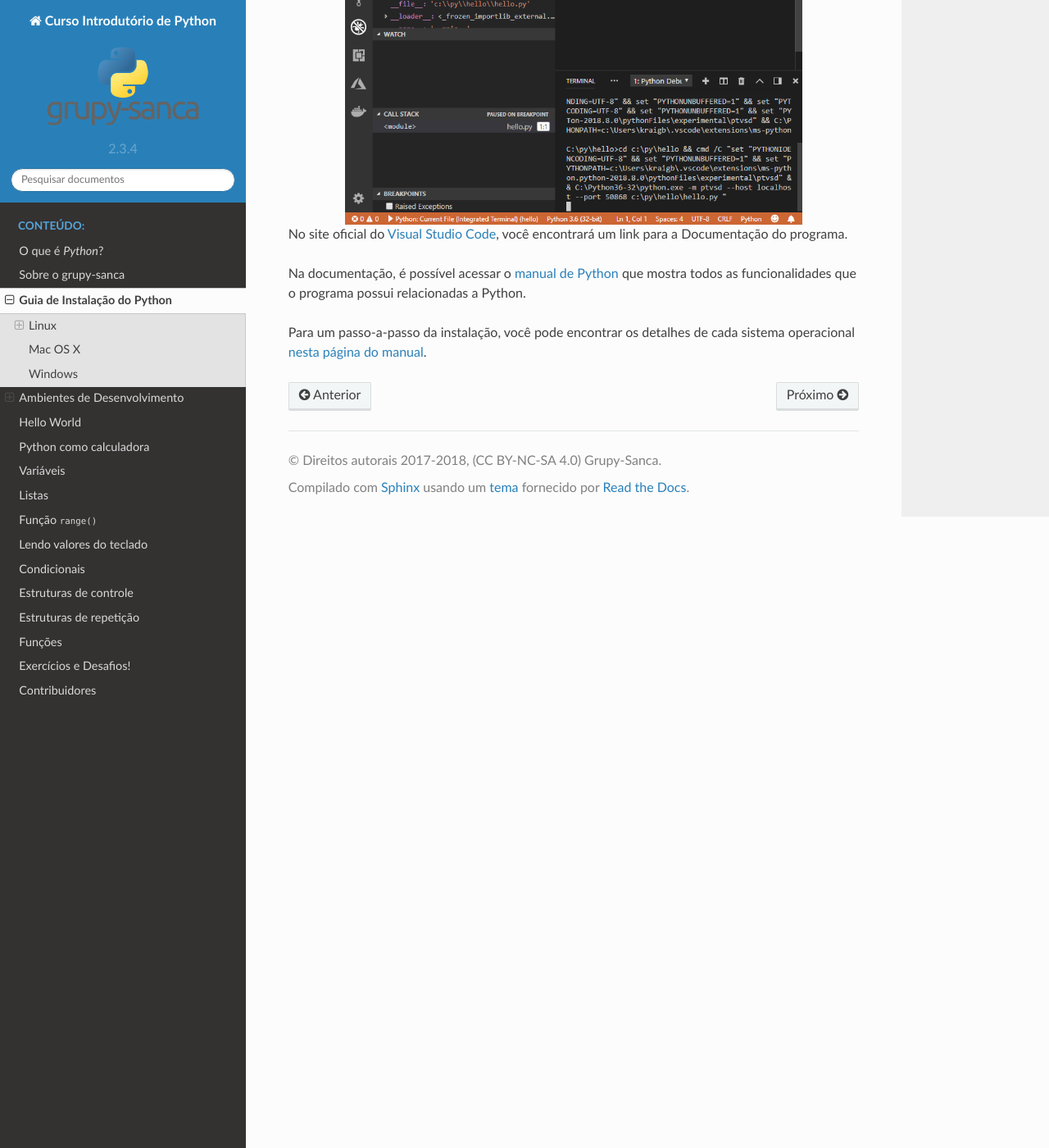
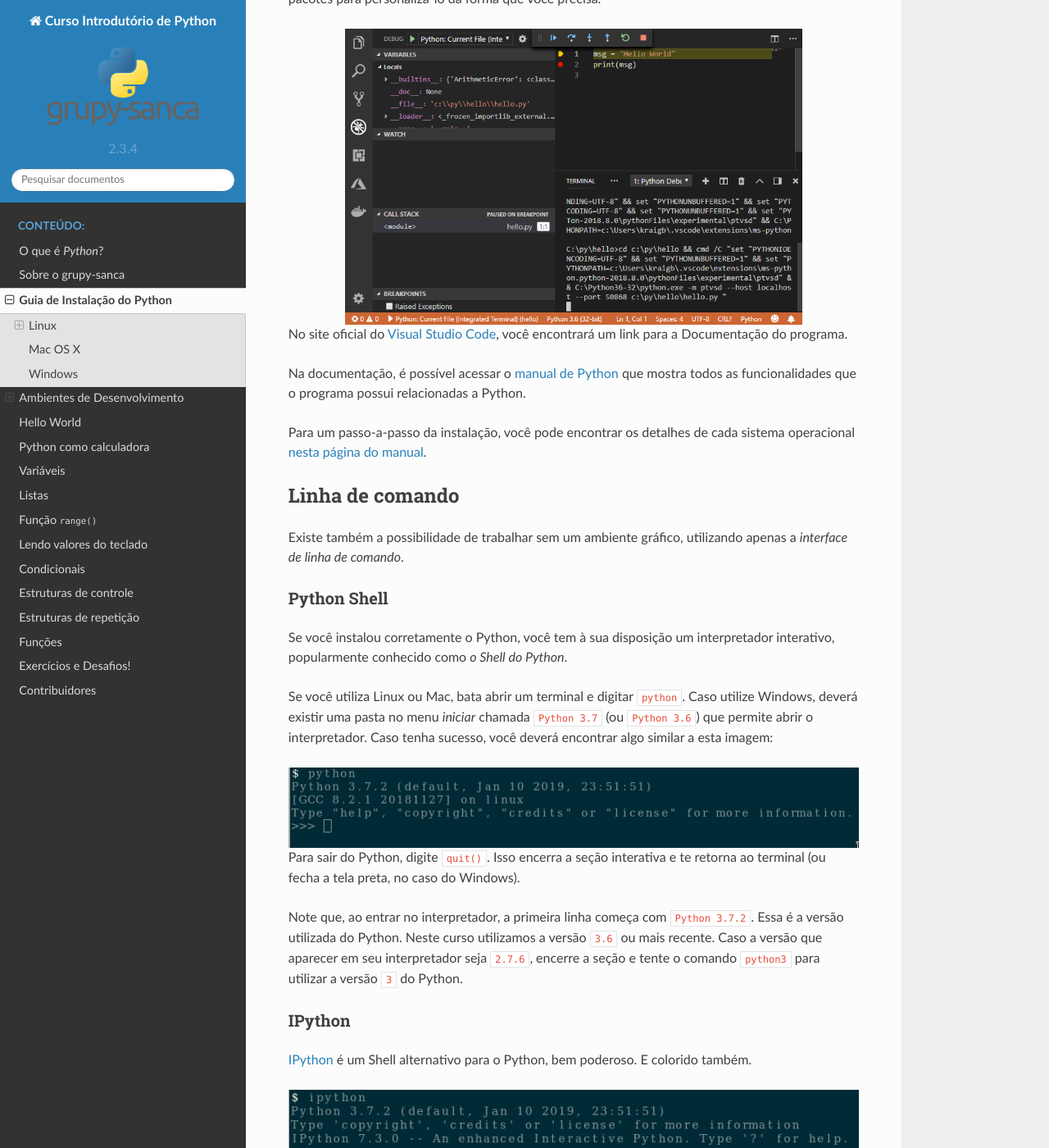
Before and after one commit to grupy-sanca/curso-python, a Sphinx documentation site: the page built from source/instalacao.rst, in a window 1280 px wide and 1400 px high, scrolled down 5249 px. Shown: the whole window at 82% size. Built offline with Sphinx 7.4.7 and the Read the Docs theme 2.0.0, drawn with Linux system fonts in a browser that asks for light colours.

Commit message:
Adiciona interpretador Python nos ambientes de desenvolvimento

```diff
--- a/new_words_spell_checker.txt
+++ b/new_words_spell_checker.txt
@@ -48,6 +48,7 @@
 Python
 Rondinelly
 SEnC
+Shell
 Sims
 source
 Spotify
--- a/source/instalacao.rst
+++ b/source/instalacao.rst
@@ -198,4 +189,32 @@
 
 Para um passo-a-passo da instalação, você pode encontrar os detalhes de cada sistema operacional `nesta página do manual <https://code.visualstudio.com/docs/setup/setup-overview>`_.
 
-.. colocar aqui outras IDEs
+
+Linha de comando
+----------------
+
+Existe também a possibilidade de trabalhar sem um ambiente gráfico, utilizando apenas a *interface de linha de comando*.
+
+Python Shell
+~~~~~~~~~~~~
+
+Se você instalou corretamente o Python, você tem à sua disposição um interpretador interativo, popularmente conhecido como *o Shell do Python*.
+
+Se você utiliza Linux ou Mac, bata abrir um terminal e digitar ``python``. Caso utilize Windows, deverá existir uma pasta no menu *iniciar* chamada ``Python 3.7`` (ou ``Python 3.6``) que permite abrir o interpretador. Caso tenha sucesso, você deverá encontrar algo similar a esta imagem:
+
+.. figure:: images/python_shell.png
+   :align: center
+
+Para sair do Python, digite ``quit()``. Isso encerra a seção interativa e te retorna ao terminal (ou fecha a tela preta, no caso do Windows).
+
+Note que, ao entrar no interpretador, a primeira linha começa com ``Python 3.7.2``. Essa é a versão utilizada do Python. Neste curso utilizamos a versão ``3.6`` ou mais recente. Caso a versão que aparecer em seu interpretador seja ``2.7.6``, encerre a seção e tente o comando ``python3`` para utilizar a versão ``3`` do Python.
+
+IPython
+~~~~~~~
+
+`IPython`_ é um Shell alternativo para o Python, bem poderoso. E colorido também.
+
+.. figure:: images/ipython.png
+   :align: center
+
+.. _IPython: https://ipython.org
```
Also changed, not shown: other parts of source/instalacao.rst (+0 -9 lines), source/images/ide_spyder.png, source/images/ipython.png (added), source/images/python_shell.png (added).
